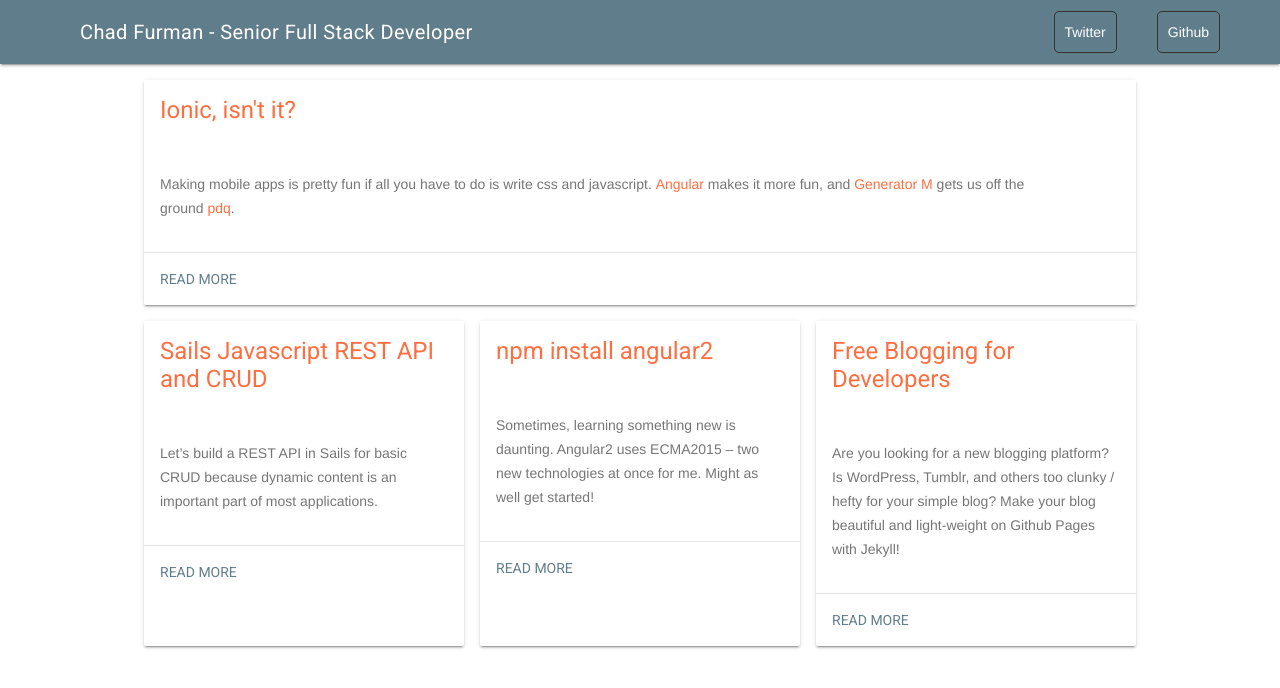
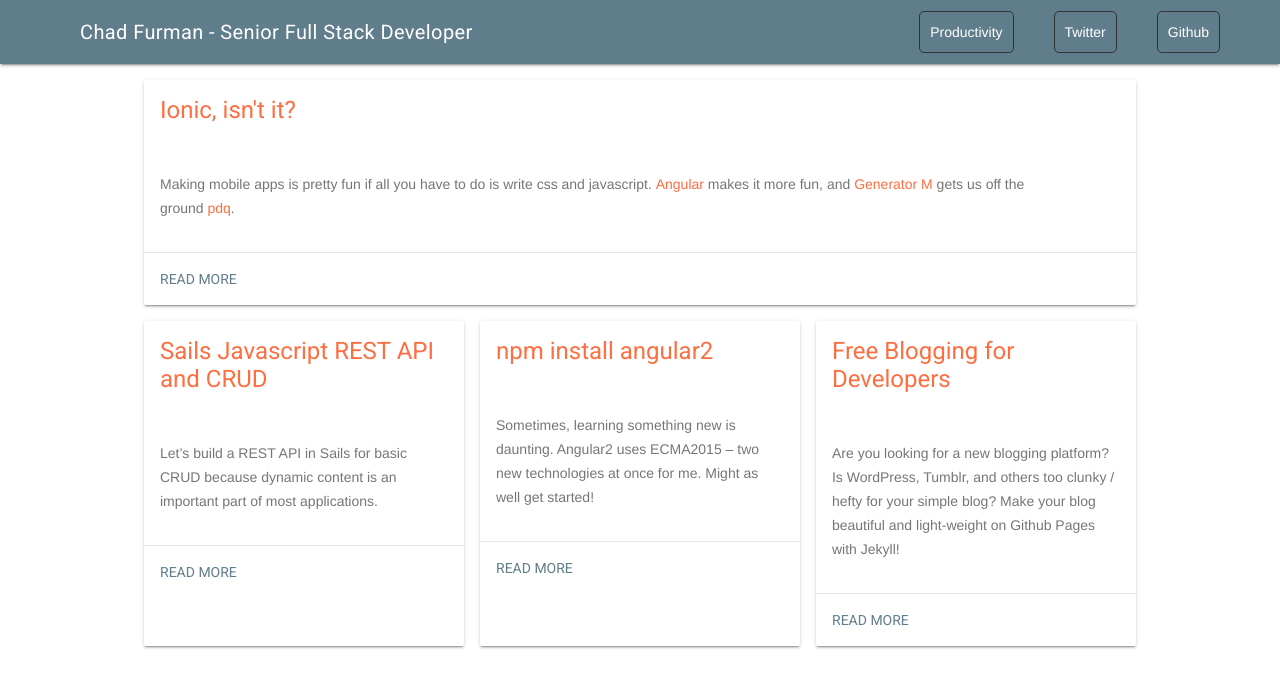
Before and after one commit to chadfurman/chadfurman.github.io, a Jekyll site: the page built from index.html, in a window 1280 px wide. Shown: the top 688 px of the page. Built offline with Jekyll 4.4.1, drawn with Linux system fonts in a browser that asks for light colours.

Commit message:
added productivity to header and generalized style

```diff
--- a/_includes/header.html
+++ b/_includes/header.html
@@ -9,8 +9,9 @@
 
 			<div class="mdl-layout-spacer"></div>
 
-			<span class='social-button twitter-button'><a href="https://twitter.com/chadfurman" target="_blank" rel="nofollow">Twitter</a></span>
-			<span class="social-button github-button"><a href="https://github.com/ShadeLotus" target="_blank" rel="nofollow">Github</a></span>
+			<span class='header-button ten-two-five-button'><a href="http://chads.website/tentwofive" target="_blank">Productivity</a></span>
+			<span class='header-button twitter-button'><a href="https://twitter.com/chadfurman" target="_blank" rel="nofollow">Twitter</a></span>
+			<span class="header-button github-button"><a href="https://github.com/ShadeLotus" target="_blank" rel="nofollow">Github</a></span>
 
 			<!-- Navigation -->
 			<!--
--- a/_sass/_layout.scss
+++ b/_sass/_layout.scss
@@ -7,7 +7,7 @@
   height: 100%;
 }
 
-.social-button {
+.header-button {
   display: flex;
   margin: 0 20px;
   border: 1px solid #333;
@@ -15,7 +15,7 @@
   padding: 10px;
 }
 
-.social-button:hover {
+.header-button:hover {
   background-color: rgba(255,255,255,.3);
 }
 
```
